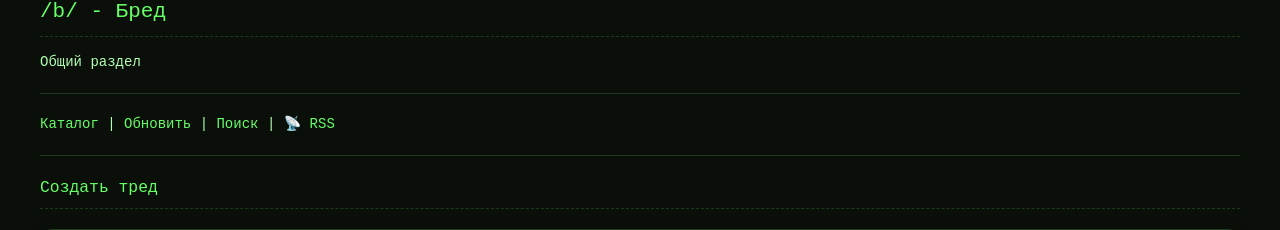
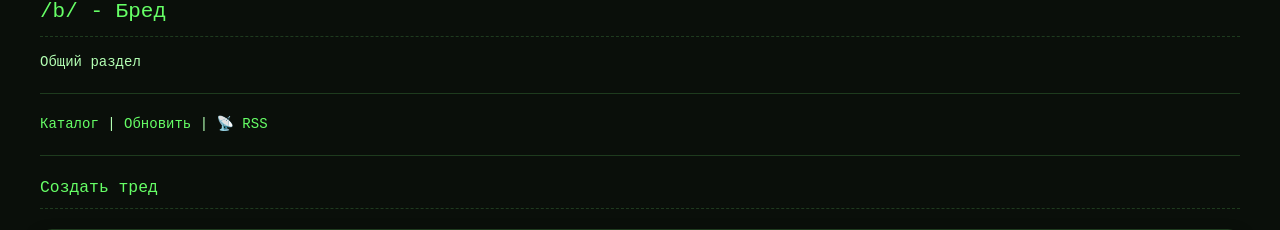
Before and after one commit to yogannnn/deepchan, a Flask app: page /b/ in a window 1280 px wide. Shown: the part 171-401 px from the top of the page. Run offline with Flask 3, Linux system fonts and the light colour scheme; parts of the project's set-up code (start-up, migrations or seed data) failed here and were passed over; some libraries are stand-ins or nearby versions.

Commit message:
minor fix

```diff
--- a/templates/board.html
+++ b/templates/board.html
@@ -9,7 +9,6 @@
 <hr>
 <a href="{{ url_for('board.board_catalog', board_name=board.short_name) }}">Каталог</a> |
 <a href="{{ url_for('board.board', board_name=board.short_name) }}">Обновить</a> |
-<a href="{{ url_for('board.board_search', board_name=board.short_name) }}">Поиск</a> |
 <a href="{{ url_for('board.board_rss', board_name=board.short_name) }}">📡 RSS</a>
 <hr>
 
```
